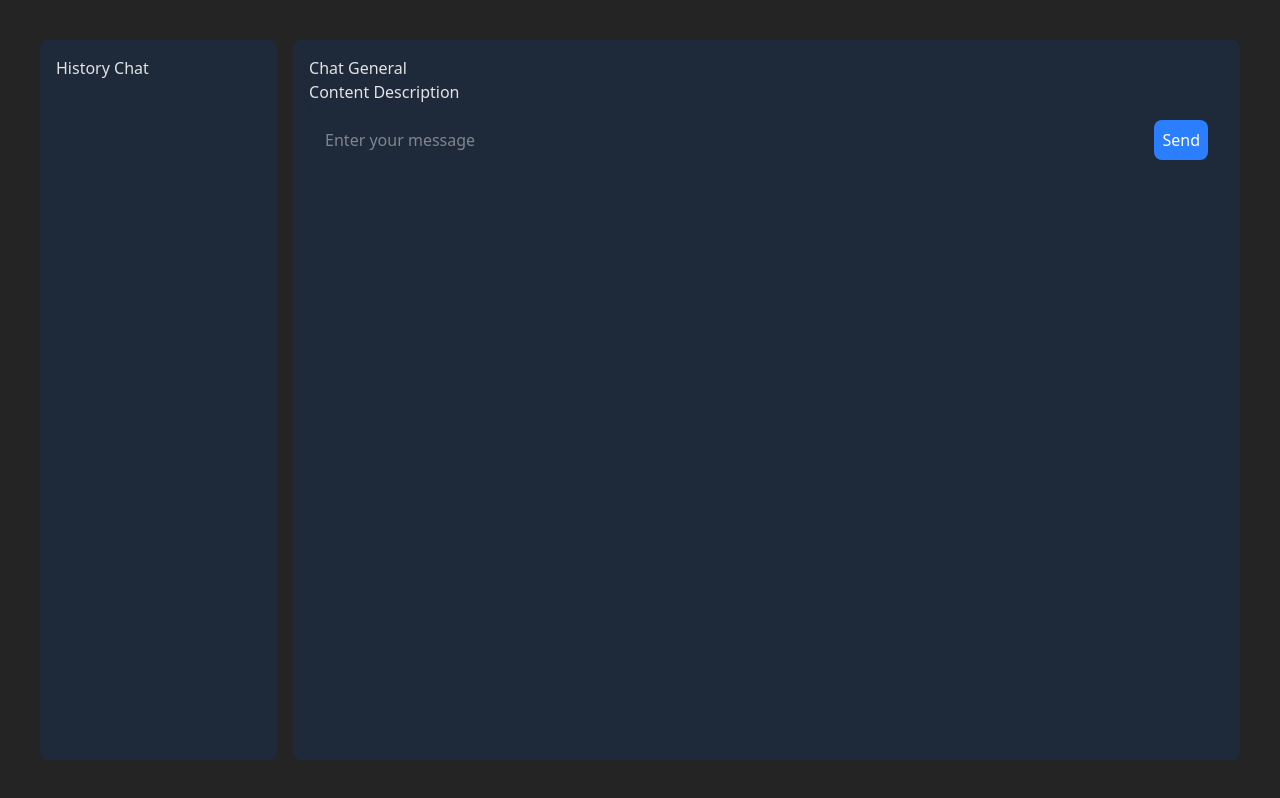
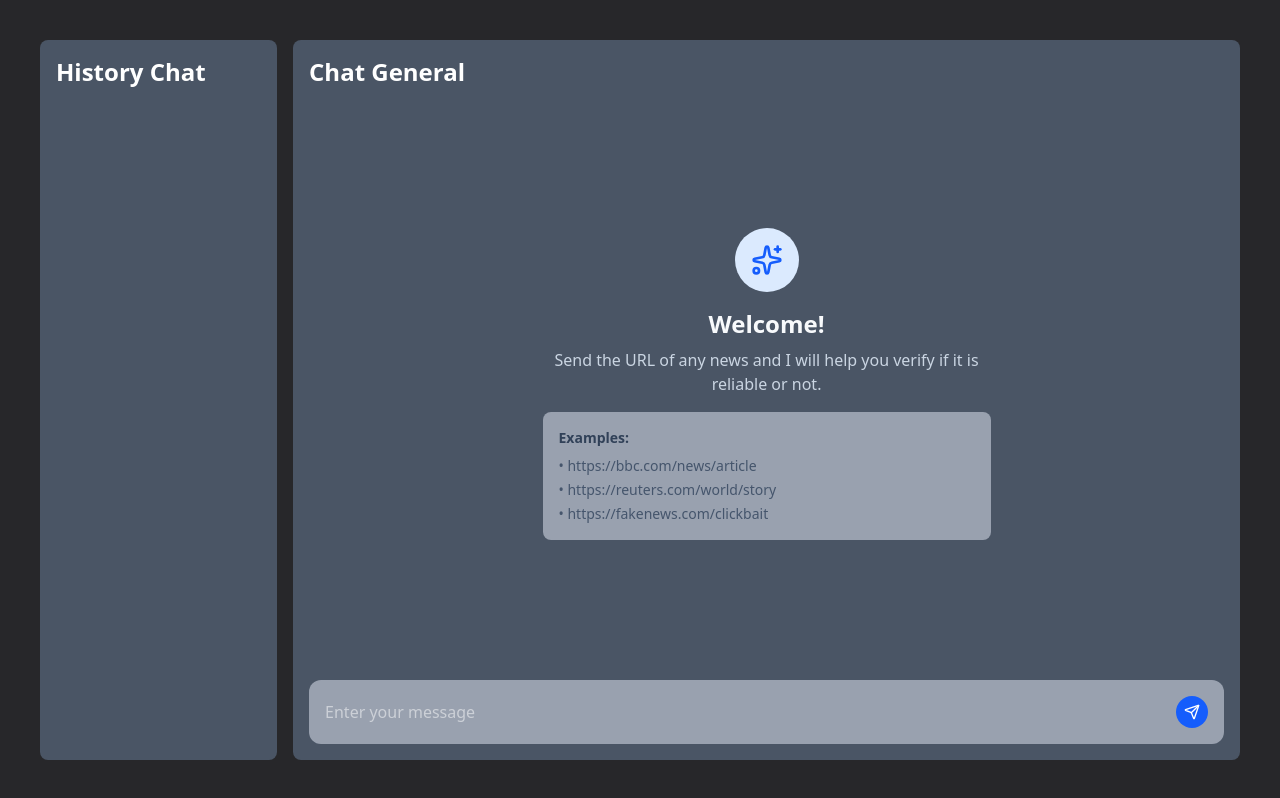
Before and after one commit to HarryHndz/News-App, a React (Vite) app: page / in a window 1280 px wide. Built offline with nearby package versions, Linux system fonts and the light colour scheme.

Commit message:
feat: add lucide icons and Message component

```diff
--- a/package.json
+++ b/package.json
@@ -11,6 +11,7 @@
   },
   "dependencies": {
     "@tailwindcss/vite": "^4.1.16",
+    "lucide-react": "^0.547.0",
     "react": "^19.1.1",
     "react-dom": "^19.1.1",
     "tailwindcss": "^4.1.16"
--- a/src/App.tsx
+++ b/src/App.tsx
@@ -4,7 +4,7 @@ import { HistoryChat } from "./components/HistoryChat"
 
 function App() {
   return (
-    <main className='flex flex-row gap-4 p-10 h-screen'>
+    <main className='flex flex-row gap-4 p-10 bg-zinc-800 h-screen'>
       <HistoryChat />
       <ChatGeneral />
     </main>
--- a/src/components/ChatGeneral.tsx
+++ b/src/components/ChatGeneral.tsx
@@ -1,11 +1,31 @@
 import { InputNew } from "./InputNew"
 import { ContentDescription } from "./ContentDescription"
+import { Message } from "./Message"
 
+
+const messages = [
+  // {
+  //   sender: "User",
+  //   message: "Hello, how are you?"
+  // },
+  // {
+  //   sender: "AI",
+  //   message: "I'm good, thank you!"
+  // }
+]
 export const ChatGeneral = ()=>{
   return (
-    <div className="bg-gray-800 p-4 rounded-lg w-4/5 h-full">
-      <h1>Chat General</h1>
-      <ContentDescription />
+    <div className=" flex flex-col gap-4 bg-gray-600 p-4 rounded-lg w-4/5">
+      <h1 className="text-white text-2xl font-bold">Chat General</h1>
+      {
+        messages.length === 0 ? (
+          <ContentDescription />
+        ) : (
+          messages.map((message, index) => (
+            <Message key={index} sender={message.sender} message={message.message} />
+          ))
+        )
+      }
       <InputNew />
     </div>
   )
--- a/src/components/ContentDescription.tsx
+++ b/src/components/ContentDescription.tsx
@@ -1,9 +1,27 @@
-
+import { Sparkles } from 'lucide-react'
 
 export const ContentDescription = ()=>{
   return(
-    <div>
-      <h1>Content Description</h1>
+    <div className="h-full h-80 flex items-center justify-center">
+      <div className="text-center max-w-md">
+        <div className="bg-blue-100 w-16 h-16 rounded-full flex items-center justify-center mx-auto mb-4">
+          <Sparkles className="text-blue-600" size={32} />
+        </div>
+        <h2 className="text-2xl font-bold text-slate-50 mb-2">
+          Welcome!
+        </h2>
+        <p className="text-slate-300 mb-4">
+          Send the URL of any news and I will help you verify if it is reliable or not.
+        </p>
+        <div className="bg-gray-400 rounded-lg p-4 text-left text-sm text-slate-700">
+          <p className="font-semibold mb-2">Examples:</p>
+          <ul className="space-y-1 text-slate-600">
+            <li>• https://bbc.com/news/article</li>
+            <li>• https://reuters.com/world/story</li>
+            <li>• https://fakenews.com/clickbait</li>
+          </ul>
+        </div>
+      </div>
     </div>
   )
 }
--- a/src/components/HistoryChat.tsx
+++ b/src/components/HistoryChat.tsx
@@ -2,8 +2,8 @@
 
 export const HistoryChat = () => {
   return (
-    <div className="bg-gray-800 p-4 rounded-lg w-1/5 h-full">
-      <h1>History Chat</h1>
+    <div className="bg-gray-600 p-4 rounded-lg w-1/5 h-full">
+      <h1 className="text-white text-2xl font-bold">History Chat</h1>
     </div>
   )
 }
--- a/src/components/InputNew.tsx
+++ b/src/components/InputNew.tsx
@@ -1,9 +1,14 @@
-
+import { Send } from 'lucide-react'
 export const InputNew = ()=>{
   return(
-    <div className="flex flex-row gap-2 bg-gray-800 p-4 rounded-lg">
-      <input type="text" placeholder="Enter your message" className="w-full" />
-      <button className="bg-blue-500 text-white p-2 rounded-lg">Send</button>
+    <div className="flex flex-row gap-2 bg-gray-400 p-4 rounded-xl">
+      <input
+        type="text"
+        placeholder="Enter your message"
+        className="w-full bg-transparent outline-none text-white" />
+      <button className="bg-blue-600 text-white p-2 rounded-full hover:bg-blue-700">
+        <Send className="w-4 h-4" />
+      </button>
     </div>
   )
 }
--- /dev/null
+++ b/src/components/Message.tsx
@@ -0,0 +1,13 @@
+interface MessageProps {
+  message: string;
+  sender: string;
+}
+
+export const Message = ({ message, sender }: MessageProps)=>{
+  return(
+    <div className="flex flex-col gap-2 bg-gray-400 p-4 rounded-xl">
+      <p className="text-white font-bold">{sender}</p>
+      <p className="text-white">{message}</p>
+    </div>
+  )
+}
--- a/src/index.css
+++ b/src/index.css
@@ -1,15 +1 @@
 @import "tailwindcss";
-:root {
-  font-family: system-ui, Avenir, Helvetica, Arial, sans-serif;
-  line-height: 1.5;
-  font-weight: 400;
-
-  color-scheme: light dark;
-  color: rgba(255, 255, 255, 0.87);
-  background-color: #242424;
-
-  font-synthesis: none;
-  text-rendering: optimizeLegibility;
-  -webkit-font-smoothing: antialiased;
-  -moz-osx-font-smoothing: grayscale;
-}
```
Also changed, not shown: 1 other file (tests, documents, lock files or other folders).
